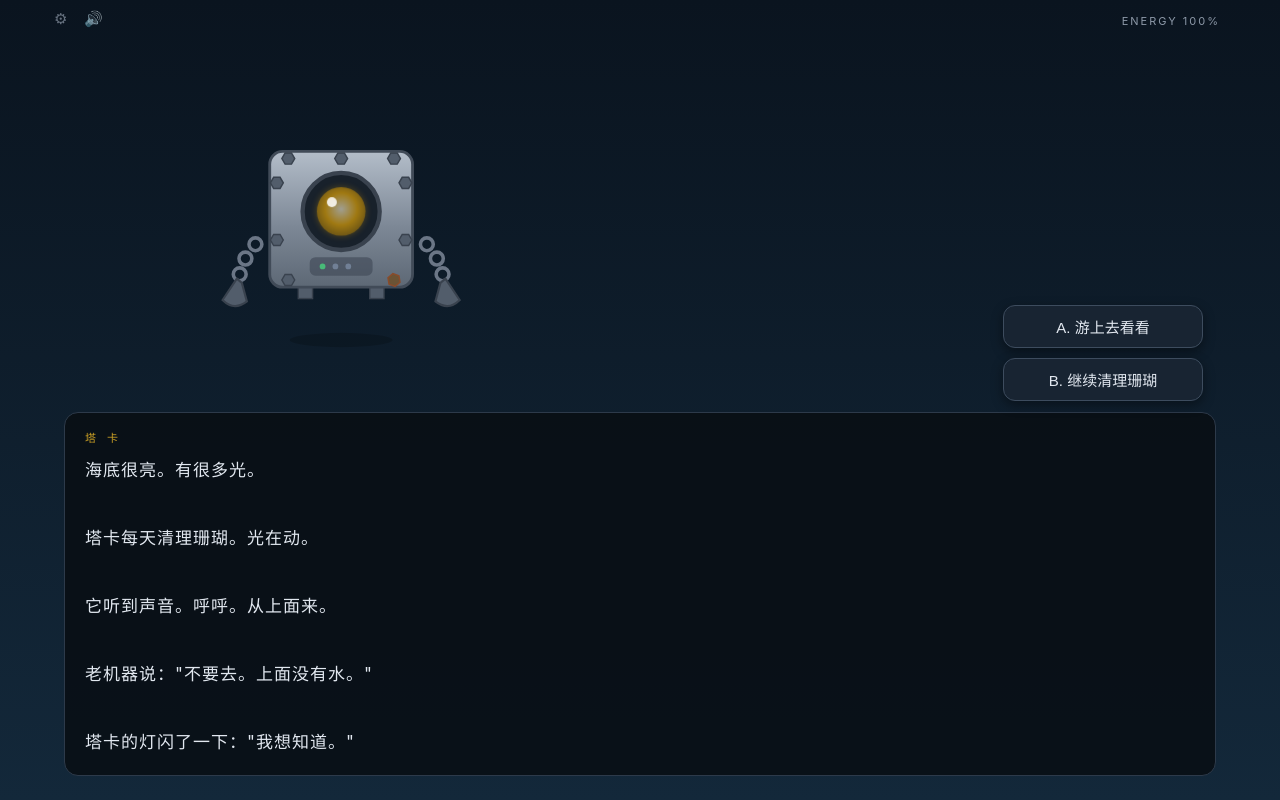
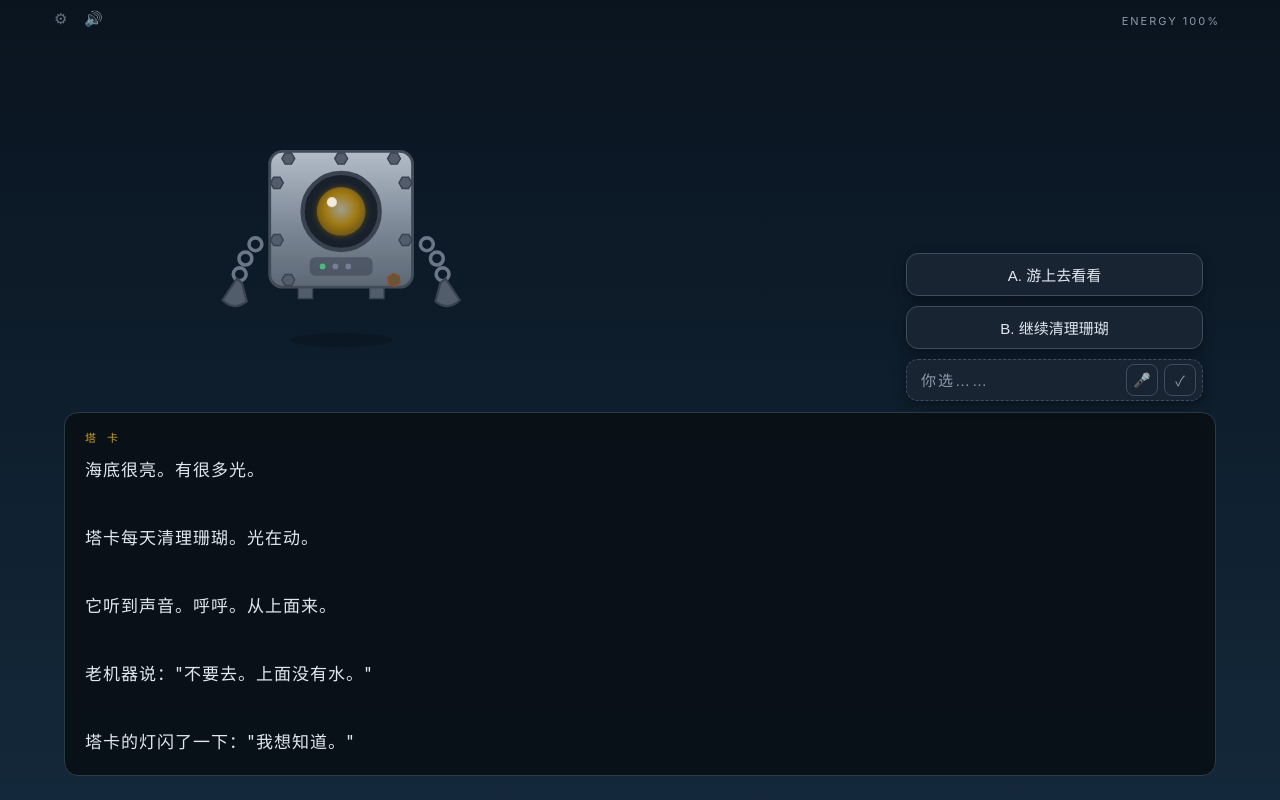
Before and after one commit to AmeliaCai67/TAKA_tales, a plain HTML site: page demo/taka.html in a window 1280 px wide. Drawn offline with Linux system fonts and the light colour scheme.

Commit message:
Add free-input choice C: typed/voice custom choice woven into skeleton
- Option C (dashed input, placeholder '你选……') on start/clean_branch/surface,
  the scenes whose next is AI-generated so input truly shapes the story
- Submits to default branch with child's text as choiceText for AI weaving;
  climax/endings stay fixed (harness improvement is future engineering work)
- Voice input via webkitSpeechRecognition (zh-CN); mic hidden if unsupported
- Without AI configured: toast and stay on page, child can re-choose (no fallback)
- Choice narration appends '或者，说说你的想法'; recognition aborted on scene change

```diff
--- a/demo/taka.html
+++ b/demo/taka.html
@@ -203,6 +203,50 @@
             from { opacity: 0; transform: translateY(6px); }
             to { opacity: 1; transform: translateY(0); }
         }
+
+        /* 自由输入选项 C：虚线框区别于固定选项 */
+        .choice-input {
+            display: flex;
+            align-items: center;
+            gap: 6px;
+            min-height: 40px;
+            padding: 4px 6px 4px 14px;
+            border: 1px dashed var(--choice-border);
+            border-radius: 12px;
+            background: var(--choice-bg);
+            box-shadow: 0 4px 12px rgba(0,0,0,.4);
+            animation: choiceIn .3s ease;
+        }
+        .choice-input input {
+            flex: 1;
+            min-width: 0;
+            background: none;
+            border: none;
+            outline: none;
+            color: var(--text-primary);
+            font-size: 15px;
+        }
+        .choice-input input::placeholder {
+            color: var(--text-secondary);
+            letter-spacing: 2px;
+        }
+        .choice-input button {
+            min-width: 32px;
+            min-height: 32px;
+            border-radius: 8px;
+            border: 1px solid var(--choice-border);
+            background: none;
+            color: var(--text-secondary);
+            font-size: 14px;
+            cursor: pointer;
+        }
+        .choice-input button:hover { border-color: var(--accent-warm); }
+        .choice-input button.recording {
+            color: var(--accent-warm);
+            border-color: var(--accent-warm);
+            animation: micPulse 1.2s infinite;
+        }
+        @keyframes micPulse { 0%,100% { opacity: 1; } 50% { opacity: .5; } }
 
         /* 聆听分支进度条 */
         .listen-bar {
@@ -413,6 +457,7 @@
     const storyData = {
         start: {
             mode: "swim",
+            freeInput: true,
             text: "海底很亮。有很多光。\n\n塔卡每天清理珊瑚。光在动。\n\n它听到声音。呼呼。从上面来。\n\n老机器说：\"不要去。上面没有水。\"\n\n塔卡的灯闪了一下：\"我想知道。\"",
             battery: 100,
             eyeState: "st-standby",
@@ -424,6 +469,7 @@
         clean_branch: {
             mode: "swim",
             ai: true,
+            freeInput: true,
             beats: [
                 "塔卡选择留下，继续清理珊瑚",
                 "夜里它的灯一直亮着，睡不着",
@@ -440,6 +486,7 @@
         surface: {
             mode: "swim",
             ai: true,
+            freeInput: true,
             beats: [
                 "塔卡浮出水面，第一次离开水，外壳很疼",
                 "但它听到了风声：呼呼",
@@ -643,10 +690,12 @@
     }
 
     // 选项朗读：排队在正文之后，不打断；两个选项时前缀“你选。”（呼应海鸥台词）
-    function speakChoices(choices) {
+    // 有自由输入选项时，末尾补一句“或者，说说你的想法”
+    function speakChoices(choices, hasFreeInput) {
         if (!speechSupported || !speechPref.on || !speechPref.readChoices || !choices || !choices.length) return;
         const prefix = choices.length > 1 ? "你选。" : "";
-        speechSynthesis.speak(makeUtterance(prefix + choices.map(c => cleanForSpeech(c.text)).join("。") + "。"));
+        const suffix = hasFreeInput ? "或者，说说你的想法。" : "";
+        speechSynthesis.speak(makeUtterance(prefix + choices.map(c => cleanForSpeech(c.text)).join("。") + "。" + suffix));
     }
 
     function stopSpeech() {
@@ -749,6 +798,63 @@
         };
     }
 
+    let activeRec = null; // 进行中的语音识别（切场景时打断）
+
+    // 自由输入选项 C：打字 / 语音，提交后编织进骨架（走默认主线 + 自定义文本传给 AI）
+    function buildFreeInput(scene) {
+        const row = document.createElement("div");
+        row.className = "choice-input";
+        row.onclick = (e) => e.stopPropagation();
+
+        const input = document.createElement("input");
+        input.type = "text";
+        input.maxLength = 50;
+        input.placeholder = "你选……";
+        row.appendChild(input);
+
+        // 语音输入（浏览器能力：Chrome 走云端，离线/不支持时隐藏 🎤）
+        const SR = window.SpeechRecognition || window.webkitSpeechRecognition;
+        if (SR) {
+            const mic = document.createElement("button");
+            mic.innerText = "🎤";
+            mic.title = "语音输入";
+            const rec = new SR();
+            rec.lang = "zh-CN";
+            rec.interimResults = true;
+            rec.onresult = (e) => {
+                input.value = Array.from(e.results).map(r => r[0].transcript).join("");
+            };
+            rec.onend = () => { mic.classList.remove("recording"); if (activeRec === rec) activeRec = null; };
+            mic.onclick = () => {
+                if (activeRec === rec) { rec.stop(); return; }
+                try { rec.start(); activeRec = rec; mic.classList.add("recording"); } catch {}
+            };
+            row.appendChild(mic);
+        }
+
+        const send = document.createElement("button");
+        send.innerText = "✓";
+        send.title = "提交";
+        const submit = () => {
+            const text = input.value.trim();
+            if (!text) return;
+            const settings = loadSettings();
+            if (!(settings.enabled && settings.apiKey)) {
+                // 留在页面：不清空输入、不走主线，孩子可以改选 A/B 或等大人开启 AI
+                showStatus("塔卡还听不懂，需要大人在设置里开启 AI", 3000);
+                return;
+            }
+            if (activeRec) { try { activeRec.abort(); } catch {} }
+            document.getElementById("choices").querySelectorAll("button, input").forEach(b => b.disabled = true);
+            // 默认主线 = 第一个选项的 next；自定义文本作为「孩子的选择」传给 AI
+            renderScene(scene.choices[0].next, { prevText: currentText, choiceText: text });
+        };
+        send.onclick = submit;
+        input.onkeydown = (e) => { if (e.key === "Enter") submit(); };
+        row.appendChild(send);
+        return row;
+    }
+
     function showChoices(scene) {
         const box = document.getElementById("choices");
         box.innerHTML = "";
@@ -765,7 +871,8 @@
             };
             box.appendChild(btn);
         });
-        speakChoices(scene.choices); // 排队在正文朗读之后
+        if (scene.freeInput) box.appendChild(buildFreeInput(scene));
+        speakChoices(scene.choices, scene.freeInput); // 排队在正文朗读之后
     }
 
     function runListenBar(next) {
@@ -789,6 +896,7 @@
         const scene = storyData[key];
         if (!scene) return;
         stopSpeech(); // 切场景打断上一段朗读
+        if (activeRec) { try { activeRec.abort(); } catch {} activeRec = null; }
         document.getElementById("choices").innerHTML = "";
         document.getElementById("listen-bar").style.display = "none";
         document.getElementById("battery-text").innerText = scene.battery + "%";
```
Also changed, not shown: 1 other file.
